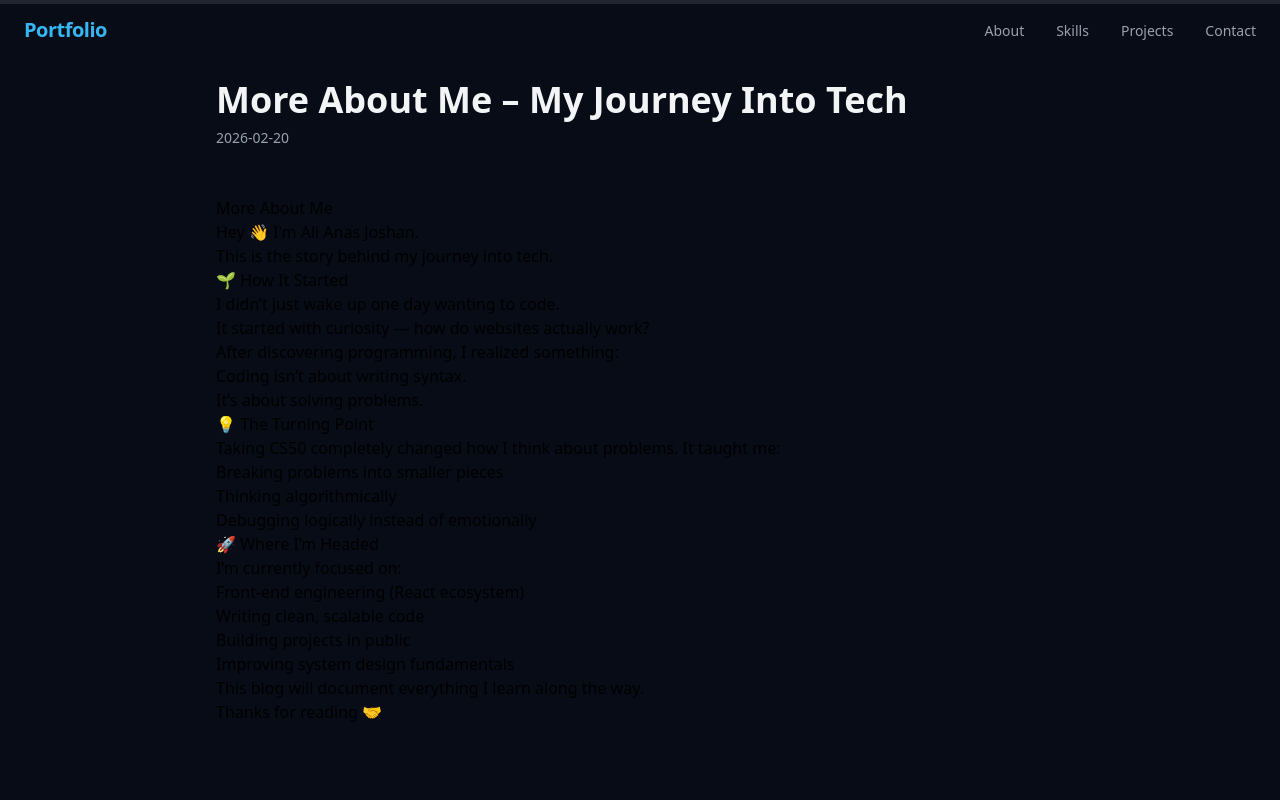
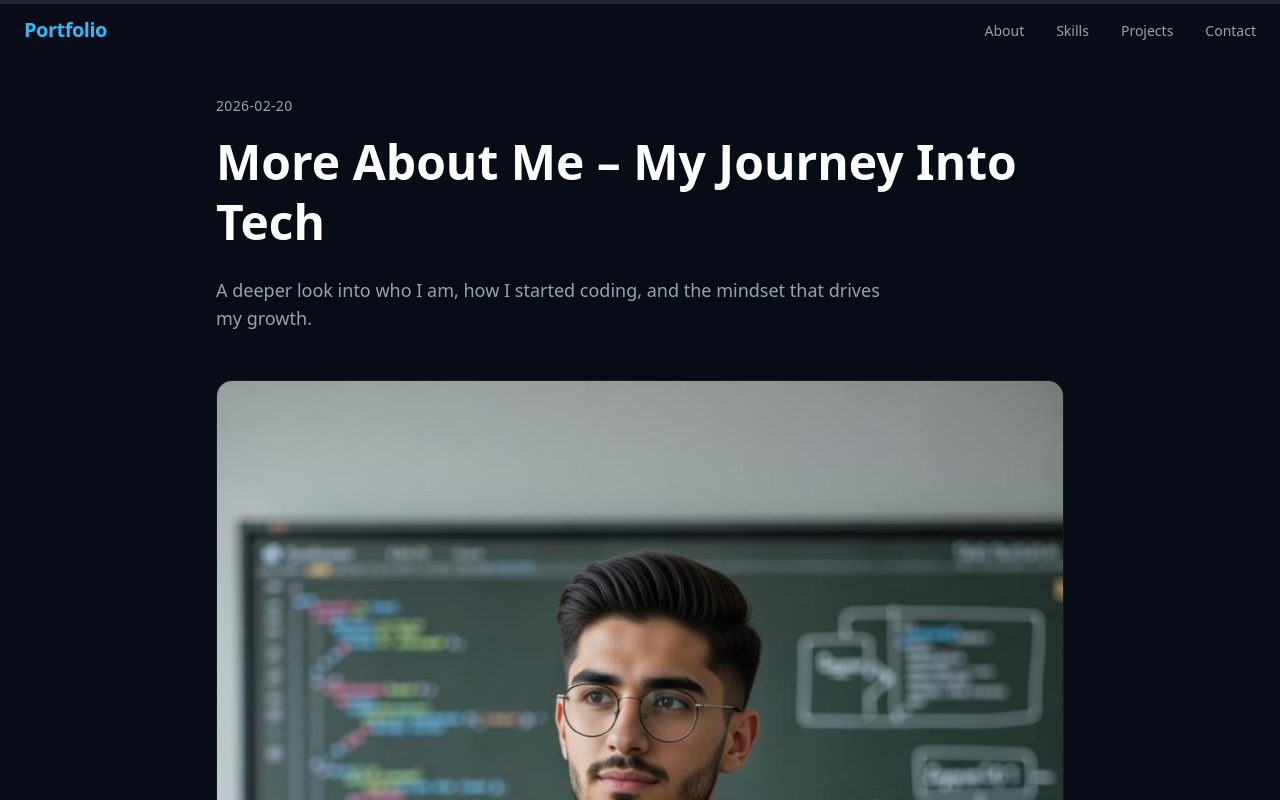
Before and after one commit to AliJoshan/My-Portfolio, a React (Vite) app: page /blog/about-me in a window 1280 px wide. Shown: the top 800 px of the page. Built offline with nearby package versions, Linux system fonts and the light colour scheme.

Commit message:
Enable typography plugin and redesign blog post layout

```diff
--- a/package.json
+++ b/package.json
@@ -23,6 +23,7 @@
   },
   "devDependencies": {
     "@eslint/js": "^9.39.1",
+    "@tailwindcss/typography": "^0.5.19",
     "@types/node": "^24.10.1",
     "@types/react": "^19.2.7",
     "@types/react-dom": "^19.2.3",
--- /dev/null
+++ b/src/blogs/tailwind.config.js
@@ -0,0 +1,17 @@
+import typography from "@tailwindcss/typography";
+
+/** @type {import('tailwindcss').Config} */
+export default {
+    content: [
+        "./index.html",
+        "./src/**/*.{js,ts,jsx,tsx}",
+    ],
+    theme: {
+        extend: {
+            colors: {
+                primary: "hsl(199,89%,58%)",
+            },
+        },
+    },
+    plugins: [typography],
+};
--- a/src/components/BlogContent.tsx
+++ b/src/components/BlogContent.tsx
@@ -11,15 +11,34 @@ const BlogContent = ({ content }: BlogContentProps) => {
             className="
         prose prose-invert prose-lg
         max-w-none
-                prose-headings:text-gray-100
+
+        prose-headings:font-bold
+        prose-headings:tracking-tight
+        prose-headings:text-white
+
         prose-p:text-gray-300
+        prose-p:leading-relaxed
+
         prose-li:text-gray-300
-                prose-strong:text-gray-100
+        prose-li:leading-relaxed
+
+        prose-strong:text-white
+
+        prose-blockquote:border-l-4
+        prose-blockquote:border-[hsl(199,89%,58%)]
+        prose-blockquote:pl-5
         prose-blockquote:text-gray-300
-                prose-blockquote:border-l-[hsl(199,89%,58%)]
+
         prose-code:text-[hsl(199,89%,58%)]
-                prose-a:text-[hsl(199,89%,58%)]
-                prose-a:no-underline hover:prose-a:underline
+        prose-code:bg-white/5
+        prose-code:px-1.5
+        prose-code:py-0.5
+        prose-code:rounded
+
+        prose-pre:bg-[hsl(222,44%,9%)]
+        prose-pre:border
+        prose-pre:border-white/5
+        prose-pre:rounded-xl
       "
         >
             <ReactMarkdown rehypePlugins={[rehypeRaw]}>
--- a/src/components/BlogPostPage.tsx
+++ b/src/components/BlogPostPage.tsx
@@ -1,4 +1,4 @@
-import { useParams } from "react-router-dom";
+import { useParams, Link } from "react-router-dom";
 import { getBlogBySlug, getRelatedBlogs } from "../lib/blog";
 import ReadingProgress from "../components/ReadingProgress";
 import BlogContent from "../components/BlogContent";
@@ -7,7 +7,12 @@ const BlogPostPage = () => {
     const { slug } = useParams();
     const blog = slug ? getBlogBySlug(slug) : undefined;
 
-    if (!blog) return <p className="text-center mt-20 text-gray-400">Blog not found</p>;
+    if (!blog)
+        return (
+            <p className="text-center mt-20 text-gray-400">
+                Blog not found
+            </p>
+        );
 
     const related = getRelatedBlogs(blog.meta.slug);
 
@@ -15,47 +20,96 @@ const BlogPostPage = () => {
         <>
             <ReadingProgress />
 
-            <main className="bg-[hsl(222,47%,6%)] min-h-screen">
-                <div className="max-w-4xl mx-auto px-6 py-20">
+            <main className="min-h-screen bg-[hsl(222,47%,6%)]">
+                <div className="max-w-4xl mx-auto px-6 py-24">
 
-                    {/* Page header (NOT prose) */}
-                    <header className="mb-12">
-                        <h1 className="text-3xl sm:text-4xl font-bold text-gray-100 mb-2">
-                            {blog.meta.title}
-                        </h1>
-                        <p className="text-sm text-gray-400">
-                            {blog.meta.date}
+                    {/* Date */}
+                    <p className="text-sm text-gray-400 mb-4 tracking-wide">
+                        {blog.meta.date}
+                    </p>
+
+                    {/* Title */}
+                    <h1 className="text-4xl sm:text-5xl font-bold text-white leading-tight mb-6">
+                        {blog.meta.title}
+                    </h1>
+
+                    {/* Description */}
+                    {blog.meta.description && (
+                        <p className="text-lg text-gray-400 mb-12 max-w-2xl">
+                            {blog.meta.description}
                         </p>
-                    </header>
+                    )}
 
+                    {/* Hero Image */}
+                    {blog.meta.image && (
+                        <div className="mb-16">
+                            <img
+                                src={blog.meta.image}
+                                alt={blog.meta.title}
+                                className="
+                  w-full
+                  rounded-2xl
+                  border border-white/5
+                  shadow-xl
+                  object-cover
+                "
+                            />
+                        </div>
+                    )}
+
+                    {/* Content */}
                     <BlogContent content={blog.content} />
 
-                    {/* Related blogs */}
+                    {/* Related Articles */}
                     {related.length > 0 && (
-                        <section className="mt-20">
-                            <h2 className="text-2xl font-semibold text-gray-100 mb-6">
+                        <section className="mt-24 border-t border-white/5 pt-16">
+                            <h2 className="text-2xl font-semibold text-white mb-10">
                                 Related Articles
                             </h2>
 
-                            <div className="grid md:grid-cols-2 gap-6">
-                                {related.map(b => (
-                                    <a
+                            <div className="grid md:grid-cols-2 gap-8">
+                                {related.map((b) => (
+                                    <Link
                                         key={b.slug}
-                                        href={`/blog/${b.slug}`}
-                                        className="group rounded-xl overflow-hidden border border-white/5 bg-[hsl(222,44%,8%)] hover:border-[hsl(199,89%,58%)] transition-all p-4"
+                                        to={`/blog/${b.slug}`}
+                                        className="
+                      group
+                      bg-[hsl(222,44%,9%)]
+                      border border-white/5
+                      rounded-2xl
+                      p-5
+                      transition-all
+                      duration-300
+                      hover:border-[hsl(199,89%,58%)]
+                      hover:shadow-lg
+                    "
                                     >
                                         <img
                                             src={b.image}
                                             alt={b.title}
-                                            className="w-full h-36 object-cover rounded-lg mb-4"
+                                            className="
+                        w-full
+                        h-44
+                        object-cover
+                        rounded-xl
+                        mb-4
+                      "
                                         />
-                                        <h3 className="font-semibold text-gray-100 group-hover:text-[hsl(199,89%,58%)]">
+
+                                        <h3 className="
+                      text-lg
+                      font-semibold
+                      text-white
+                      group-hover:text-[hsl(199,89%,58%)]
+                      transition-colors
+                    ">
                                             {b.title}
                                         </h3>
-                                        <p className="text-sm text-gray-400">
+
+                                        <p className="text-sm text-gray-400 mt-2">
                                             {b.description}
                                         </p>
-                                    </a>
+                                    </Link>
                                 ))}
                             </div>
                         </section>
--- a/src/components/ReadingProgress.tsx
+++ b/src/components/ReadingProgress.tsx
@@ -17,7 +17,10 @@ const ReadingProgress = () => {
 
     return (
         <div className="fixed top-0 left-0 w-full h-1 bg-white/10 z-50">
-            <div className="h-1 bg-primary" style={{ width: `${scroll}%` }} />
+            <div
+                className="h-1 bg-[hsl(199,89%,58%)] transition-all duration-150"
+                style={{ width: `${scroll}%` }}
+            />
         </div>
     );
 };
--- a/src/index.css
+++ b/src/index.css
@@ -1,4 +1,6 @@
 @import "tailwindcss";
+@plugin "@tailwindcss/typography";
+
 @import url("https://fonts.googleapis.com/css2?family=Poppins:wght@300;400;500;600;700&display=swap");
 
 html {
```
Also changed, not shown: 1 other file (tests, documents, lock files or other folders). Lines whose indentation alone changed are shown as unchanged.
